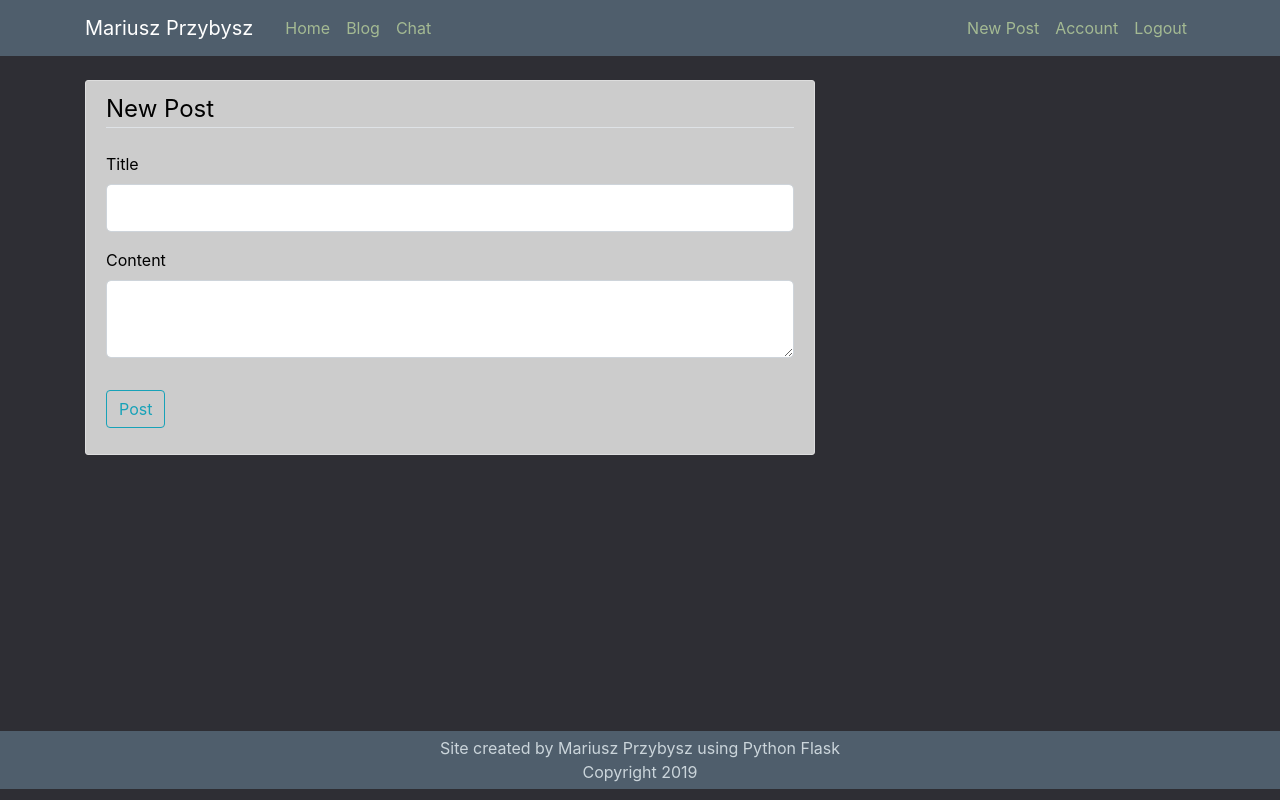
After one commit to DevMariusz/PythonWebsite, a Flask app: page /post/new in a window 1280 px wide. The commit adds this page. Run offline with Flask 2, Linux system fonts and the light colour scheme; a user stored in the database is signed in; some libraries are stand-ins or nearby versions.

Commit message:
Added Post to database

```diff
--- a/Flask Website/myproject/forms.py
+++ b/Flask Website/myproject/forms.py
@@ -1,7 +1,7 @@
 from flask_wtf import FlaskForm
 from flask_wtf.file import FileField, FileAllowed
 from flask_login import current_user
-from wtforms import StringField, PasswordField, SubmitField, BooleanField
+from wtforms import StringField, PasswordField, SubmitField, BooleanField, TextAreaField
 from wtforms.validators import DataRequired, Length, Email, EqualTo, ValidationError
 from myproject.models import User
 
@@ -50,3 +50,10 @@ class UpdateAccountForm(FlaskForm):
             user = User.query.filter_by(email=email.data).first()
             if user:
                 raise ValidationError('That email is taken. Please choose a different one.')
+
+
+
+class PostForm(FlaskForm):
+    title = StringField('Title', validators=[DataRequired()])
+    content = TextAreaField('Content', validators=[DataRequired()])
+    submit = SubmitField('Post')
--- a/Flask Website/myproject/routes.py
+++ b/Flask Website/myproject/routes.py
@@ -1,27 +1,11 @@
 import os
 import secrets
 from PIL import Image
-from flask import render_template, url_for,flash,redirect,request
+from flask import render_template, url_for,flash,redirect,request,abort
 from myproject import app, db, bcrypt
-from myproject.forms import RegistrationForm, LoginForm, UpdateAccountForm
+from myproject.forms import RegistrationForm, LoginForm, UpdateAccountForm, PostForm
 from myproject.models import User, Post
 from flask_login import login_user, current_user, logout_user, login_required
-
-posts=[
-    {
-        'author':'Mariusz Przybysz',
-        'title':'Blog Post 1',
-        'content':'My first blog post',
-        'date_posted':'January 9, 2019'
-    },
-
-    {
-        'author':'Mariusz Przybysz',
-        'title':'Blog Post 2',
-        'content':'My second blog post',
-        'date_posted':'January 10, 2019'
-    }]
-
 
 
 @app.route("/")
@@ -36,6 +20,7 @@ def chat():
 
 @app.route("/blog")
 def blog():
+    posts = Post.query.all()
     return render_template("blog_page.html",posts=posts,title='Blog')
 
 @app.route("/register", methods=['GET', 'POST'])
@@ -107,3 +92,55 @@ def account():
     image_file = url_for('static', filename='profile_pics/' + current_user.image_file)
     return render_template('account.html', title='Account',
                            image_file=image_file, form=form)
+
+
+@app.route("/post/new", methods=['GET', 'POST'])
+@login_required
+def new_post():
+    form = PostForm()
+    if form.validate_on_submit():
+        post = Post(title=form.title.data, content=form.content.data, author=current_user)
+        db.session.add(post)
+        db.session.commit()
+        flash('Your post has been created!', 'success')
+        return redirect(url_for('home'))
+    return render_template('create_post.html', title='New Post',
+                           form=form, legend='New Post')
+
+
+@app.route("/post/<int:post_id>")
+def post(post_id):
+    post = Post.query.get_or_404(post_id)
+    return render_template('post.html', title=post.title, post=post)
+
+
+@app.route("/post/<int:post_id>/update", methods=['GET', 'POST'])
+@login_required
+def update_post(post_id):
+    post = Post.query.get_or_404(post_id)
+    if post.author != current_user:
+        abort(403)
+    form = PostForm()
+    if form.validate_on_submit():
+        post.title = form.title.data
+        post.content = form.content.data
+        db.session.commit()
+        flash('Your post has been updated!', 'success')
+        return redirect(url_for('post', post_id=post.id))
+    elif request.method == 'GET':
+        form.title.data = post.title
+        form.content.data = post.content
+    return render_template('create_post.html', title='Update Post',
+                           form=form, legend='Update Post')
+
+
+@app.route("/post/<int:post_id>/delete", methods=['POST'])
+@login_required
+def delete_post(post_id):
+    post = Post.query.get_or_404(post_id)
+    if post.author != current_user:
+        abort(403)
+    db.session.delete(post)
+    db.session.commit()
+    flash('Your post has been deleted!', 'success')
+    return redirect(url_for('home'))
--- a/Flask Website/myproject/static/main.css
+++ b/Flask Website/myproject/static/main.css
@@ -8,10 +8,16 @@ h1, h2, h3, h4, h5, h6 {
   color: #4e748a;
 }
 
-footer{width: 100%;
+footer{padding:5px; background-color: #4f5e6c}
+
+.footer{width: 100%;
+	padding-top:20%;
 	text-align: center;}
 
 a{color:#2562a6;}
+
+.footertext{margin:0;}
+
 
 .sidebarlist{background-color:#4f5e6c;color:#a4ba93;}
 
--- a/Flask Website/myproject/templates/chat_page.html
+++ b/Flask Website/myproject/templates/chat_page.html
@@ -16,7 +16,7 @@
 	<br>
 
 	<div>
-		<form action="." method="POST">
+		<form action="" method="POST">
 			<textarea name="contents" placeholder="Enter a comment"></textarea>
 			<br>
 			<input type="submit" value="Post comment">
--- /dev/null
+++ b/Flask Website/myproject/templates/create_post.html
@@ -0,0 +1,40 @@
+{% extends "layout.html" %}
+{% block content %}
+<div class="content-section">
+    <form method="POST" action="">
+        {{ form.hidden_tag() }}
+        <fieldset class="form-group">
+            <legend class="border-bottom mb-4">{{ legend }}</legend>
+            <div class="form-group">
+                {{ form.title.label(class="form-control-label") }}
+                {% if form.title.errors %}
+                    {{ form.title(class="form-control form-control-lg is-invalid") }}
+                    <div class="invalid-feedback">
+                        {% for error in form.title.errors %}
+                            <span>{{ error }}</span>
+                        {% endfor %}
+                    </div>
+                {% else %}
+                    {{ form.title(class="form-control form-control-lg") }}
+                {% endif %}
+            </div>
+            <div class="form-group">
+                {{ form.content.label(class="form-control-label") }}
+                {% if form.content.errors %}
+                    {{ form.content(class="form-control form-control-lg is-invalid") }}
+                    <div class="invalid-feedback">
+                        {% for error in form.content.errors %}
+                            <span>{{ error }}</span>
+                        {% endfor %}
+                    </div>
+                {% else %}
+                    {{ form.content(class="form-control form-control-lg") }}
+                {% endif %}
+            </div>
+        </fieldset>
+        <div class="form-group">
+            {{ form.submit(class="btn btn-outline-info") }}
+        </div>
+    </form>
+</div>
+{% endblock content %}
--- a/Flask Website/myproject/templates/layout.html
+++ b/Flask Website/myproject/templates/layout.html
@@ -35,6 +35,7 @@
 				<!-- Navbar Right Side -->
 				<div class="navbar-nav">
 				  {% if current_user.is_authenticated %}
+					<a class="nav-item nav-link" href="{{ url_for('new_post') }}">New Post</a>
 					<a class="nav-item nav-link" href="{{ url_for('account') }}">Account</a>
 					<a class="nav-item nav-link" href="{{ url_for('logout') }}">Logout</a>
 				  {% else %}
@@ -64,6 +65,7 @@
 				  {% block content %}{% endblock %}
 				</div>
 
+			{%if title=="Blog"%}
 				<div class="col-md-4">
 				  <div class="content-section">
 					<h5>Latest and Greatest</h5>
@@ -76,6 +78,8 @@
 					</p>
 				  </div>
 				</div>
+			{%endif%}
+
 		  </div>
 		</main>
 
@@ -89,10 +93,12 @@
 		<script src="https://stackpath.bootstrapcdn.com/bootstrap/4.2.1/js/bootstrap.min.js" integrity="sha384-B0UglyR+jN6CkvvICOB2joaf5I4l3gm9GU6Hc1og6Ls7i6U/mkkaduKaBhlAXv9k" crossorigin="anonymous"></script>
 
 
+		<div class="footer">
 			<footer>
-		<p>Site created by Mariusz Przybysz using Python Flask</p>
-		<p>Copyright 2019</p>
+				<p class="footertext">Site created by Mariusz Przybysz using Python Flask</p>
+				<p class="footertext">Copyright 2019</p>
 			</footer>
+		</div>
 
     </body>
 
```
Also changed, not shown: Flask Website/myproject/templates/blog_page.html (+7 -6 lines), Flask Website/myproject/templates/post.html (added, +39 -0 lines), Flask Website/myproject/site.db, 1 other file. Lines whose indentation alone changed are shown as unchanged.
